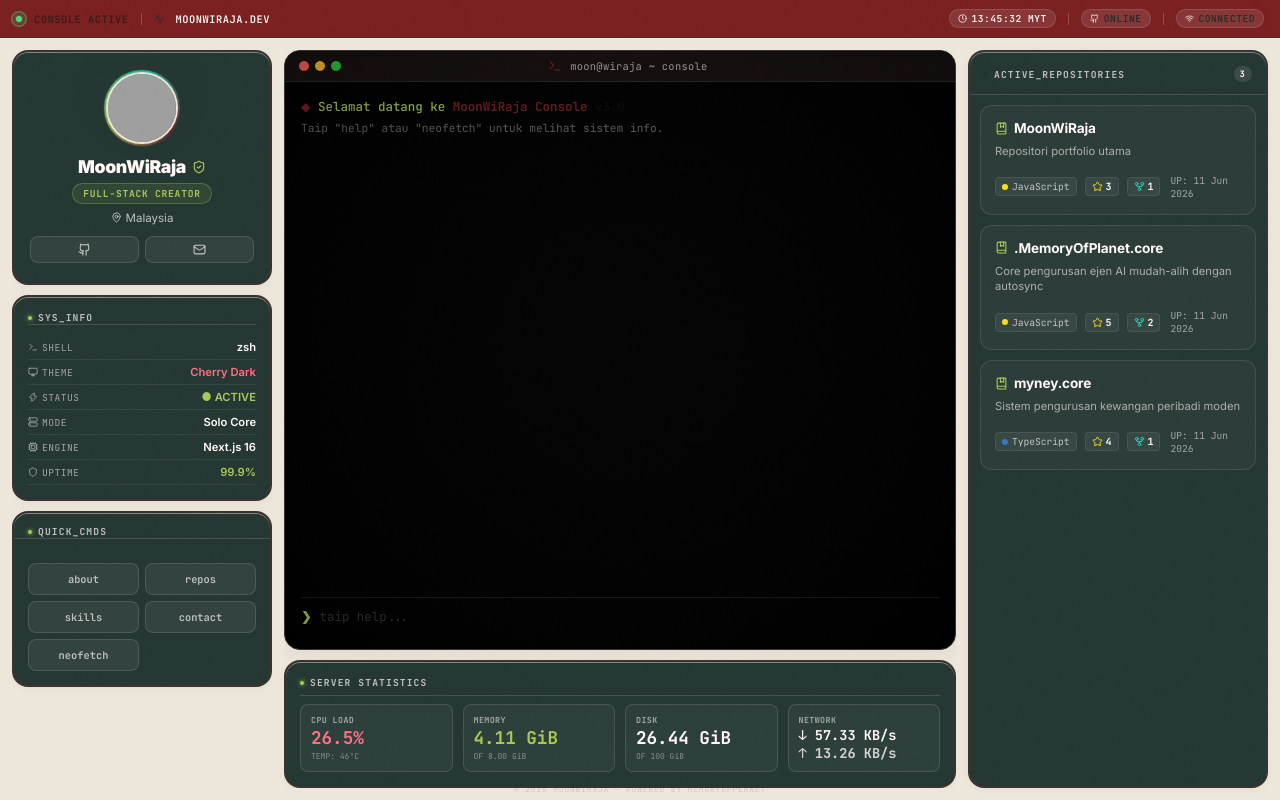
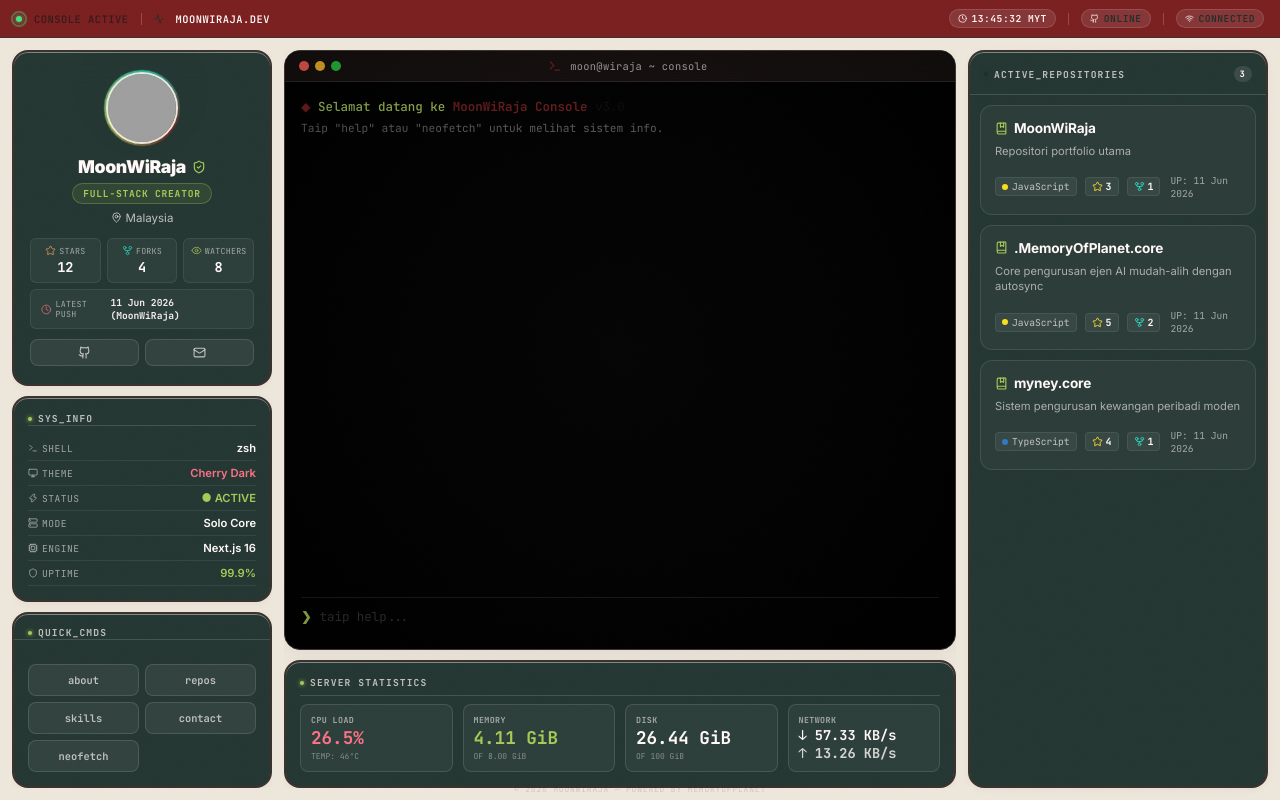
Before and after one commit to MoonWIRaja/MoonWiRaja, a Next.js app in the folder portfolio/: page / in a window 1280 px wide. Built offline with nearby package versions, Linux system fonts and the light colour scheme; no server answers; grey boxes are pictures that could not be loaded.

Commit message:
Tambah statistik penuh GitHub (Stars, Forks, Watchers, dan tarikh commit terbaru) ke dalam Kad Profil

```diff
--- a/portfolio/app/api/github/route.js
+++ b/portfolio/app/api/github/route.js
@@ -28,10 +28,21 @@ export async function GET() {
     // Calculate totals across all repositories (including forks as requested)
     let totalStars = 0;
     let totalForks = 0;
+    let totalWatching = 0;
+    let latestUpdate = null;
+    let latestRepoName = "";
+
     const publicRepos = repos; // Include forks and original repositories
     publicRepos.forEach((repo) => {
       totalStars += repo.stargazers_count || 0;
       totalForks += repo.forks_count || 0;
+      totalWatching += repo.watchers_count || 0;
+
+      const repoTime = repo.pushed_at ? new Date(repo.pushed_at).getTime() : new Date(repo.updated_at).getTime();
+      if (!latestUpdate || repoTime > latestUpdate) {
+        latestUpdate = repoTime;
+        latestRepoName = repo.name;
+      }
     });
 
     return NextResponse.json({
@@ -46,8 +57,11 @@ export async function GET() {
       stats: {
         stars: totalStars,
         forks: totalForks,
+        watching: totalWatching,
         repos: profile.public_repos || 0,
         followers: profile.followers || 0,
+        latestUpdate: latestUpdate ? new Date(latestUpdate).toISOString() : null,
+        latestRepo: latestRepoName,
       },
       repos: publicRepos.map((repo) => ({
         name: repo.name,
@@ -71,7 +85,15 @@ export async function GET() {
           public_repos: 5,
           followers: 10,
         },
-        stats: { stars: 12, forks: 4, repos: 5, followers: 10 },
+        stats: {
+          stars: 12,
+          forks: 4,
+          watching: 8,
+          repos: 5,
+          followers: 10,
+          latestUpdate: new Date().toISOString(),
+          latestRepo: "MoonWiRaja"
+        },
         repos: [
           {
             name: "MoonWiRaja",
--- a/portfolio/app/components/ProfileCard.js
+++ b/portfolio/app/components/ProfileCard.js
@@ -1,7 +1,7 @@
 "use client";
 
 import { motion } from "framer-motion";
-import { MapPin, ShieldCheck, Mail } from "lucide-react";
+import { MapPin, ShieldCheck, Mail, Star, GitFork, Eye, Clock } from "lucide-react";
 
 // Local Github icon SVG since Lucide v1 removed brand icons
 const GithubIcon = ({ size = 13, className = "" }) => (
@@ -22,7 +22,17 @@ const GithubIcon = ({ size = 13, className = "" }) => (
   </svg>
 );
 
-export default function ProfileCard({ profile }) {
+export default function ProfileCard({ profile, stats }) {
+  const formatDate = (dateStr) => {
+    if (!dateStr) return "N/A";
+    const date = new Date(dateStr);
+    return date.toLocaleDateString("en-GB", {
+      day: "2-digit",
+      month: "short",
+      year: "numeric"
+    }); // e.g. "11 Jun 2026"
+  };
+
   return (
     <motion.div
       className="profile-card glass-card"
@@ -74,6 +84,44 @@ export default function ProfileCard({ profile }) {
         {profile?.location || "Malaysia"}
       </p>
 
+      {/* GitHub Statistics Grid */}
+      <div className="profile-stats-grid">
+        <div className="profile-stat-tile" title="Total Stars across public repositories">
+          <span className="profile-stat-label">
+            <Star size={11} className="text-yellow" style={{ marginRight: 3 }} />
+            Stars
+          </span>
+          <span className="profile-stat-val">{stats?.stars ?? 0}</span>
+        </div>
+        <div className="profile-stat-tile" title="Total Forks across public repositories">
+          <span className="profile-stat-label">
+            <GitFork size={11} className="text-cyan" style={{ marginRight: 3 }} />
+            Forks
+          </span>
+          <span className="profile-stat-val">{stats?.forks ?? 0}</span>
+        </div>
+        <div className="profile-stat-tile" title="Total Watchers across public repositories">
+          <span className="profile-stat-label">
+            <Eye size={11} className="text-green" style={{ marginRight: 3 }} />
+            Watchers
+          </span>
+          <span className="profile-stat-val">{stats?.watching ?? 0}</span>
+        </div>
+        <div className="profile-stat-tile full-width" title={`Latest commit/update in ${stats?.latestRepo || 'repositories'}`}>
+          <span className="profile-stat-label">
+            <Clock size={11} className="text-accent" style={{ marginRight: 4 }} />
+            Latest Push
+          </span>
+          <span className="profile-stat-val-small">
+            {stats?.latestUpdate ? (
+              `${formatDate(stats.latestUpdate)} (${stats.latestRepo})`
+            ) : (
+              "No recent updates"
+            )}
+          </span>
+        </div>
+      </div>
+
       {/* Integrated Social Links */}
       <div className="social-row" style={{ padding: 0, marginTop: 10 }}>
         <a href="https://github.com/MoonWIRaja" target="_blank" rel="noopener noreferrer" className="social-btn" title="GitHub" style={{ padding: "6px 8px" }}>
--- a/portfolio/app/globals.css
+++ b/portfolio/app/globals.css
@@ -392,6 +392,72 @@ ul, ol { list-style: none; }
   line-height: 1.4;
   position: relative;
   z-index: 1;
+}
+
+/* GitHub Stats Grid inside Profile Card */
+.profile-stats-grid {
+  display: grid;
+  grid-template-columns: repeat(3, 1fr);
+  gap: 6px;
+  margin-top: 12px;
+  margin-bottom: 8px;
+  text-align: left;
+  position: relative;
+  z-index: 1;
+}
+
+.profile-stat-tile {
+  background: var(--bg-input);
+  border: 1px solid var(--border-subtle);
+  padding: 6px;
+  border-radius: var(--r-xs);
+  display: flex;
+  flex-direction: column;
+  align-items: center;
+  justify-content: center;
+  transition: all var(--duration-fast) var(--ease-out-expo);
+}
+
+.profile-stat-tile:hover {
+  background: rgba(255, 255, 255, 0.05);
+  border-color: rgba(255, 255, 255, 0.15);
+}
+
+.profile-stat-tile.full-width {
+  grid-column: span 3;
+  flex-direction: row;
+  justify-content: space-between;
+  align-items: center;
+  padding: 6px 10px;
+}
+
+.profile-stat-tile.full-width:hover {
+  border-color: var(--border-accent);
+}
+
+.profile-stat-label {
+  font-family: var(--font-mono);
+  font-size: 0.52rem;
+  color: var(--text-muted);
+  text-transform: uppercase;
+  letter-spacing: 0.03em;
+  display: flex;
+  align-items: center;
+}
+
+.profile-stat-val {
+  font-family: var(--font-mono);
+  font-size: 0.85rem;
+  font-weight: 800;
+  color: var(--text-primary);
+  margin-top: 2px;
+}
+
+.profile-stat-val-small {
+  font-family: var(--font-mono);
+  font-size: 0.6rem;
+  font-weight: 700;
+  color: var(--text-primary);
 }
 
 /* SysInfo Widget */
@@ -1141,3 +1207,28 @@ ul, ol { list-style: none; }
 .glass-card .text-green {
   color: var(--terminal-green) !important;
 }
+
+/* Glass card overrides for Profile Stats Grid */
+.glass-card .profile-stat-tile {
+  background: rgba(255, 248, 247, 0.04) !important;
+  border: 1px solid rgba(255, 248, 247, 0.08) !important;
+}
+
+.glass-card .profile-stat-tile:hover {
+  background: rgba(255, 248, 247, 0.08) !important;
+  border-color: var(--highlight-yellow) !important;
+}
+
+.glass-card .profile-stat-label {
+  color: var(--text-light-secondary) !important;
+  opacity: 0.8;
+}
+
+.glass-card .profile-stat-val {
+  color: var(--text-light) !important;
+}
+
+.glass-card .profile-stat-val-small {
+  color: var(--text-light) !important;
+  opacity: 0.95;
+}
--- a/portfolio/app/page.js
+++ b/portfolio/app/page.js
@@ -35,7 +35,7 @@ export default function Home() {
         <div className="dashboard-grid">
           {/* ═══ LEFT PANEL ═══ */}
           <div className="left-panel">
-            <ProfileCard profile={data?.profile} />
+            <ProfileCard profile={data?.profile} stats={data?.stats} />
 
             {/* SysInfo Widget */}
             <motion.div
```
Also changed, not shown: 1 other file (tests, documents, lock files or other folders).
